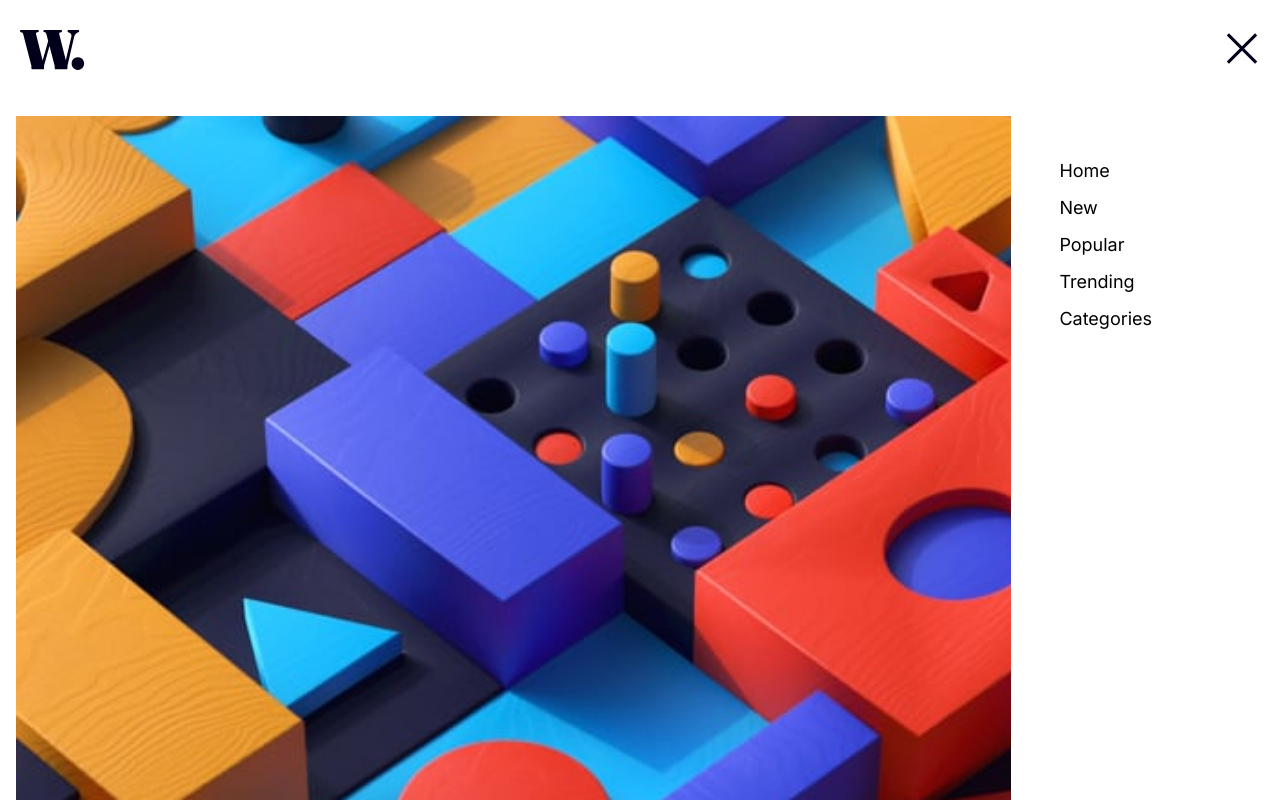
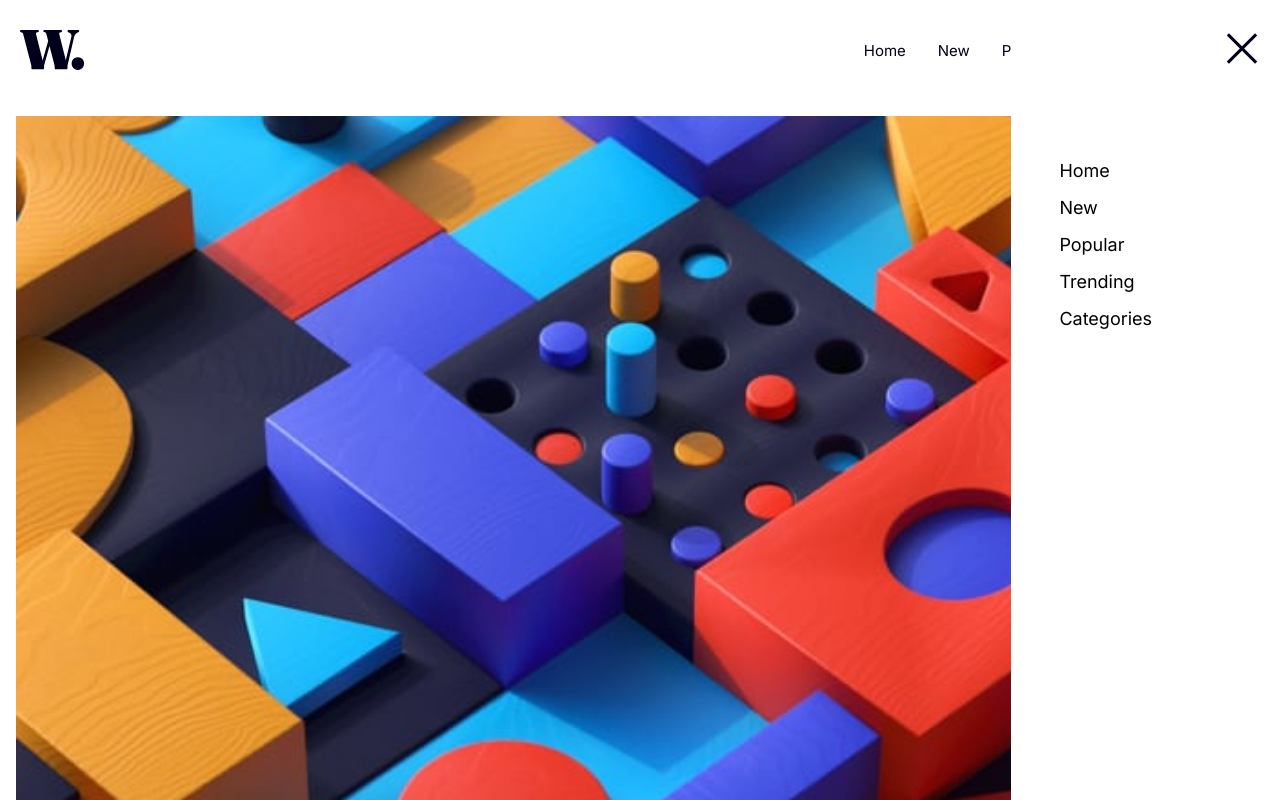
Before and after one commit to wx-it/news-homepage, a React (Create React App) app: page / in a window 1280 px wide. Shown: the top 800 px of the page. Built offline with nearby package versions, Linux system fonts and the light colour scheme.

Commit message:
desktop sidebar done

```diff
--- a/src/components/sideBar/SideBar.jsx
+++ b/src/components/sideBar/SideBar.jsx
@@ -3,23 +3,29 @@ import "./sideBar.css";
 import { useState } from "react";
 
 const SideBar = ({ Logo, Menu, Close }) => {
+  const [toggle, setToggle] = useState(false);
 
-  const [toggle, setToggle] = useState(false)
-
-  const toggleMenu = ()=>{
-    setToggle(toggle => !toggle)
-  }
+  const toggleMenu = () => {
+    setToggle((toggle) => !toggle);
+  };
 
   return (
     <>
       <nav>
         <Logo />
+        <div className="desktop-links">
+          <a href="">Home</a>
+          <a href="">New</a>
+          <a href="">Popular</a>
+          <a href="">Trending</a>
+          <a href="">Categories</a>
+        </div>
         <button onClick={toggleMenu}>
           <Menu />
         </button>
       </nav>
       <div className={toggle ? "mobile-sideBar" : "mobile-sideBar-active"}>
-        <button className="close-btn" onClick={toggleMenu} >
+        <button className="close-btn" onClick={toggleMenu}>
           <Close />
         </button>
         <div className="links">
--- a/src/components/sideBar/sideBar.css
+++ b/src/components/sideBar/sideBar.css
@@ -6,7 +6,7 @@ nav {
   width: 100%;
 }
 
-nav button{
+nav button {
   border: none;
   background-color: transparent;
 }
@@ -25,7 +25,7 @@ nav button{
   transition: all 0.7s ease;
 }
 
-.close-btn{
+.close-btn {
   border: none;
   background-color: transparent;
   position: absolute;
@@ -59,3 +59,28 @@ nav button{
   transform: translateX(0);
   transition: all 0.7s ease;
 }
+
+.desktop-links {
+  display: none;
+}
+
+@media screen and (min-width: 600px) {
+  .mobile-sideBar {
+    display: none;
+  }
+  nav button {
+    display: none;
+  }
+
+  .desktop-links {
+    display: flex;
+    gap: 2rem;
+  }
+
+  .desktop-links a {
+    text-decoration: none;
+    color: hsl(240, 100%, 5%);
+    font-size: 15px;
+    font-weight: 400;
+  }
+}
```
Lines whose indentation alone changed are shown as unchanged.
